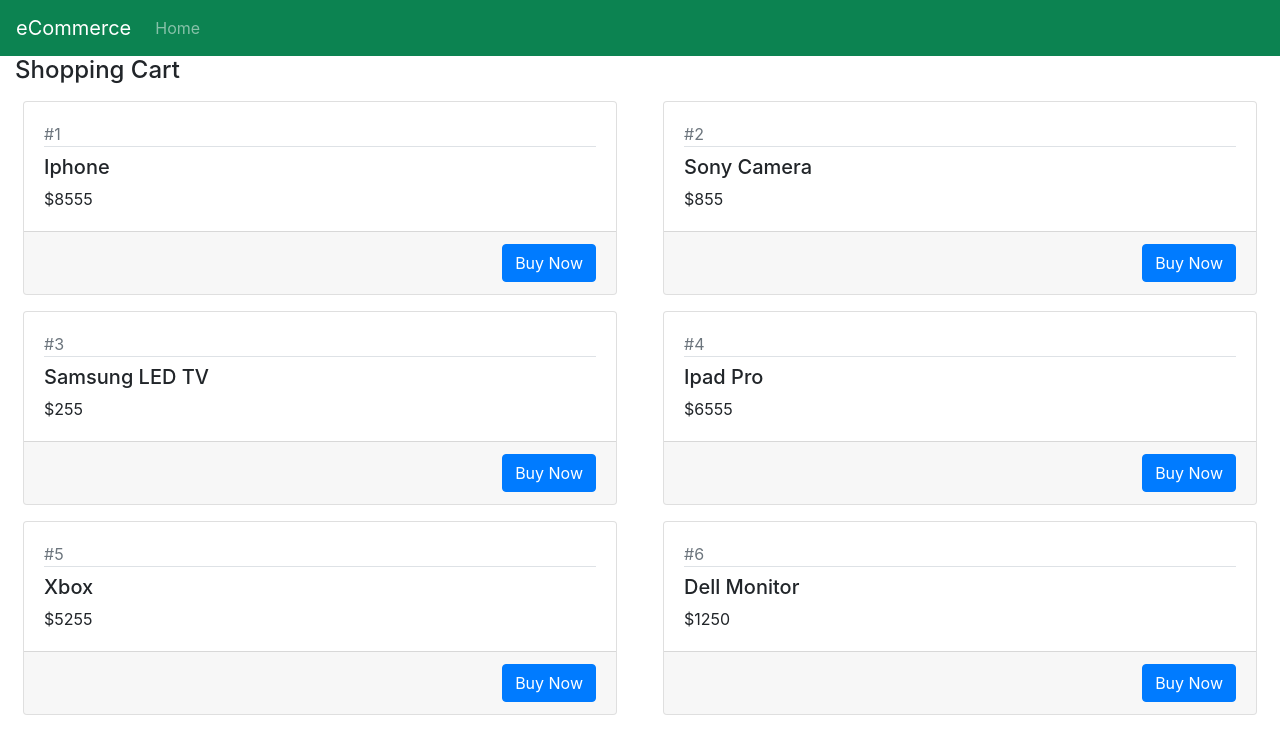
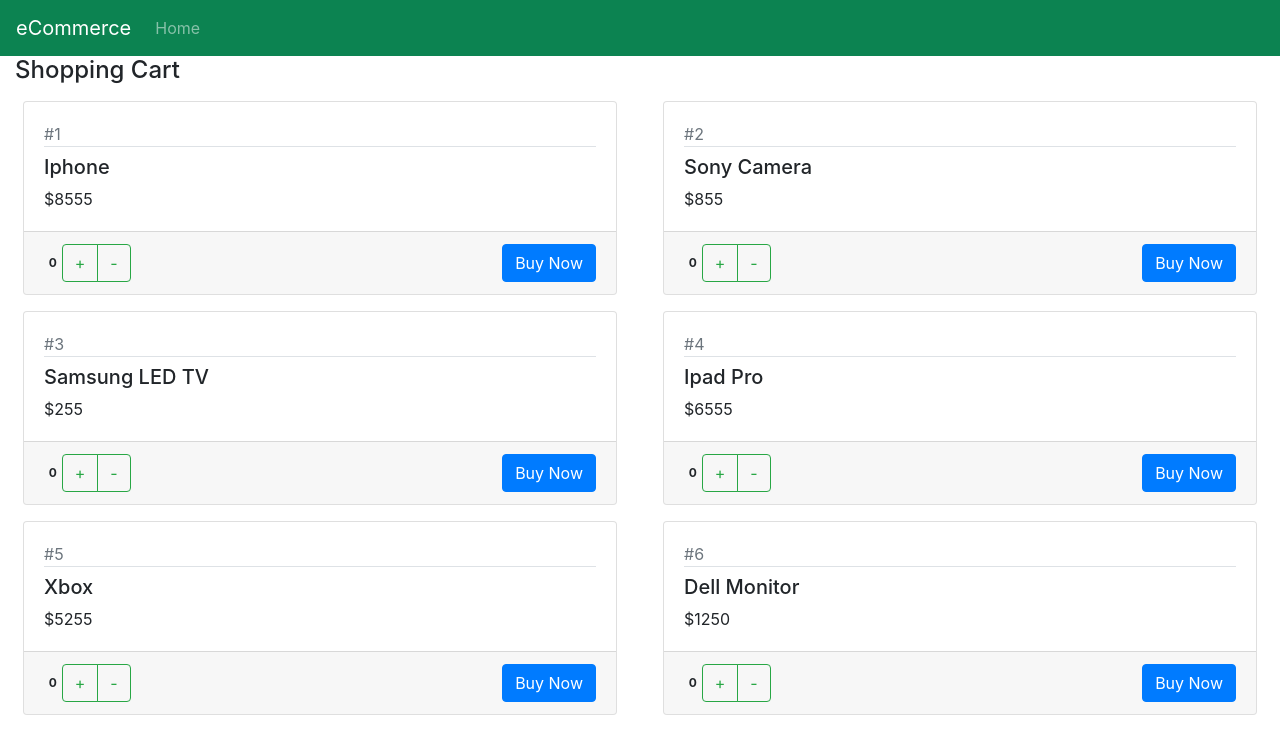
Before and after one commit to GerardGhub/My-First-React-App, a React (Create React App) app: page / in a window 1280 px wide. Shown: the top 754 px of the page. Built offline with nearby package versions, Linux system fonts and the light colour scheme.

Commit message:
Props Children

```diff
--- a/src/Product.jsx
+++ b/src/Product.jsx
@@ -20,7 +20,29 @@
             <div>${this.state.product.price}</div>
           </div>
           {/* {card body ends here} */}
-          <div className="card-footer text-right">{this.props.children}</div>
+          <div className="card-footer">
+            <div className="float-left">
+              <span className="badge">{this.state.product.quantity}</span>
+
+              <div className="btn-group">
+                <button
+                  className="btn btn-outline-success"
+                  onClick={this.props.onIncrement}
+                >
+                  +
+                </button>
+                <button
+                  className="btn btn-outline-success"
+                  onClick={this.props.onDecrement}
+                >
+                  -
+                </button>
+              </div>
+            </div>
+            {/* {float-left ends here} */}
+            <div className="float-right">{this.props.children}</div>
+          </div>
+          {/* {card footers ends here} */}
         </div>
       </div>
     );
--- a/src/ShoppingCart.jsx
+++ b/src/ShoppingCart.jsx
@@ -18,7 +18,12 @@
         <div className="row">
           {this.state.products.map((prod) => {
             return (
-              <Product key={prod.id} product={prod}>
+              <Product
+                key={prod.id}
+                product={prod}
+                onIncrement={this.handleIncrement}
+                onDecrement={this.handleDecrement}
+              >
                 <button className="btn btn-primary">Buy Now</button>
               </Product>
             );
@@ -27,4 +32,11 @@
       </div>
     );
   }
+  //Renders Ends Here
+  handleIncrement = () => {
+    console.log("handleIncrement");
+  };
+  handleDecrement = () => {
+    console.log("handleDecrement");
+  };
 }
```
